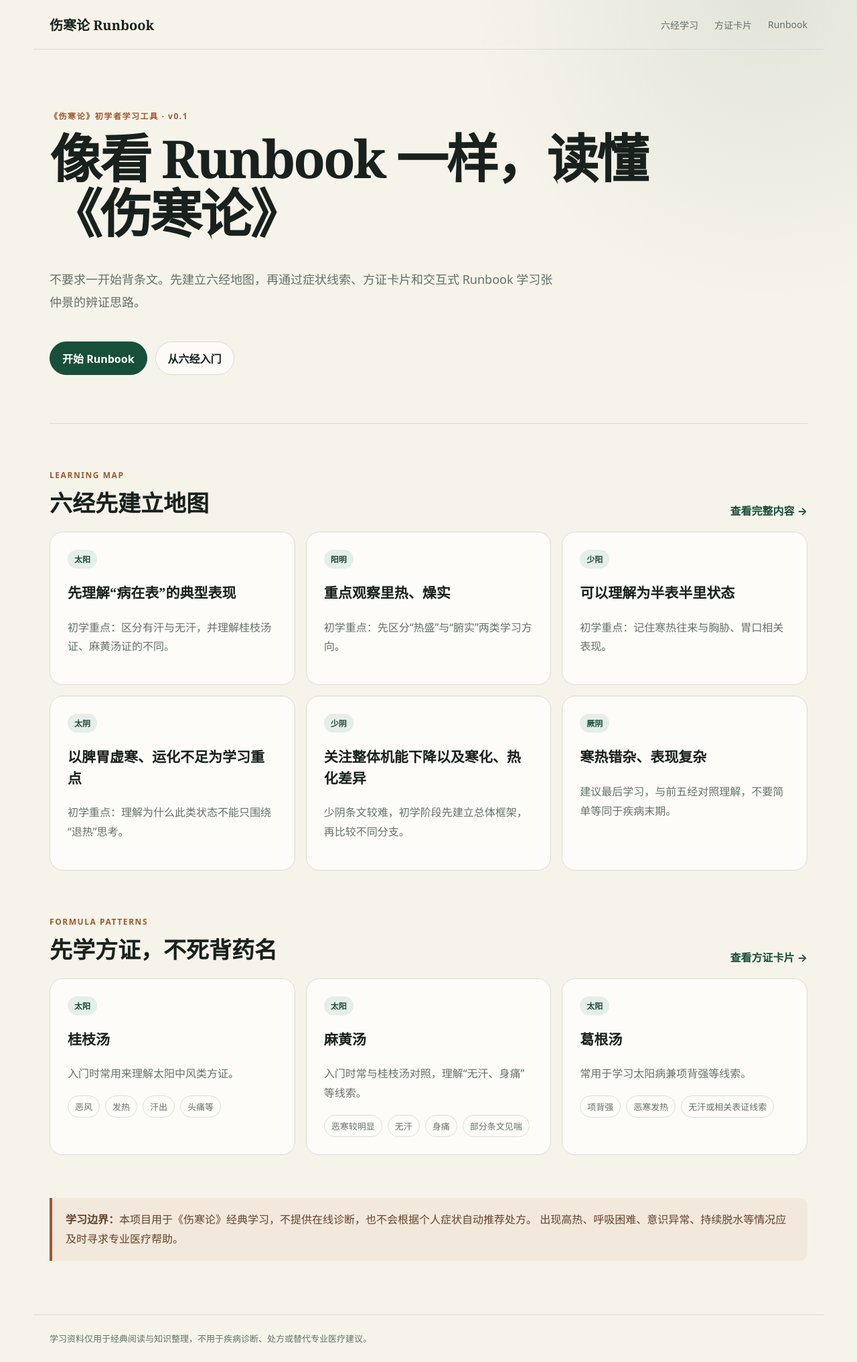
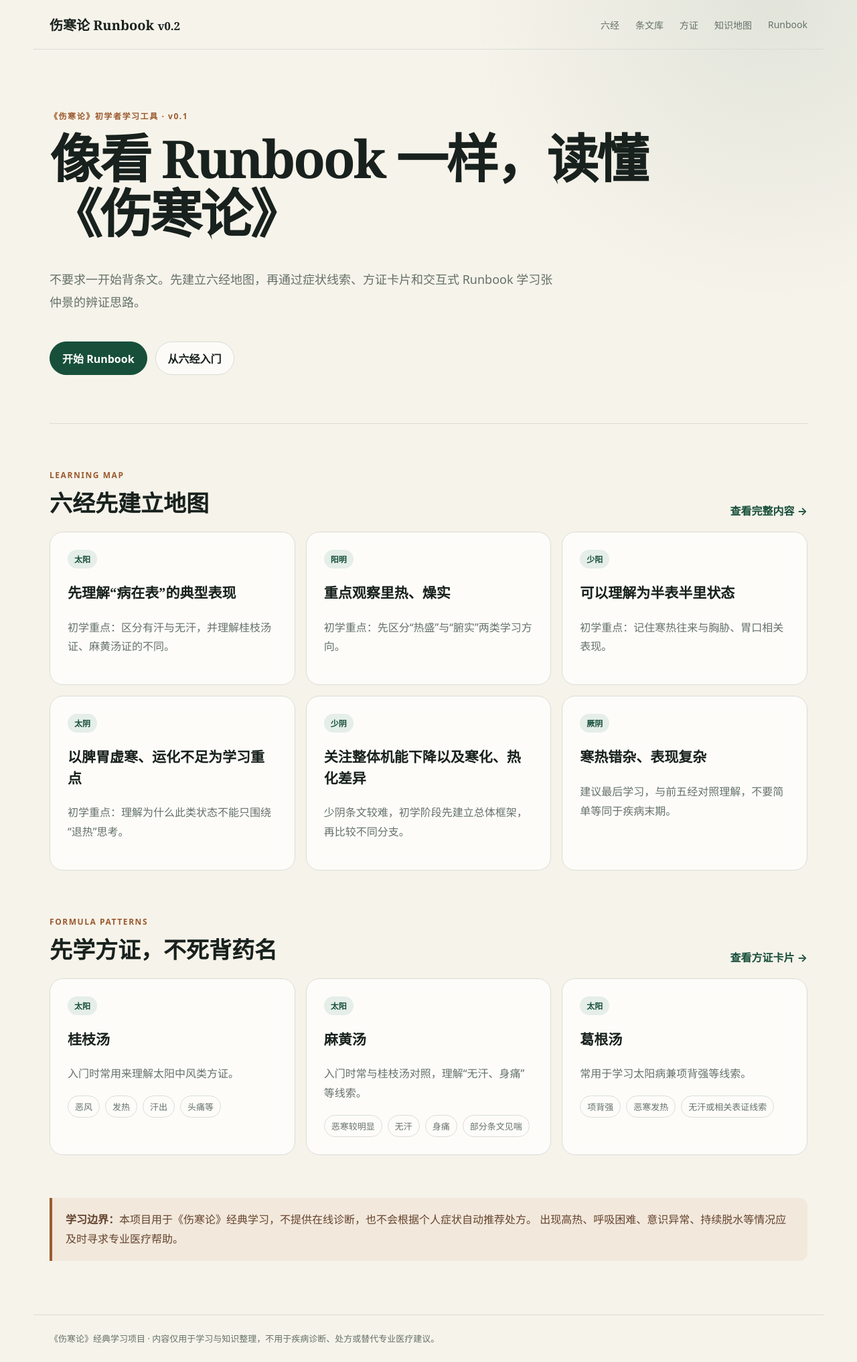
Before and after one commit to boxker/shanghan-runbook, a Next.js app: page / in a window 1280 px wide. Shown: the whole page at 67% size. Built offline with nearby package versions, Linux system fonts and the light colour scheme.

Commit message:
feat(v0.2): add knowledge navigation

```diff
--- a/app/layout.tsx
+++ b/app/layout.tsx
@@ -4,7 +4,7 @@ import "./globals.css";
 
 export const metadata: Metadata = {
   title: "伤寒论 Runbook",
-  description: "面向初学者的《伤寒论》学习 Web 与 Runbook 手册",
+  description: "面向初学者的《伤寒论》学习 Web、条文知识库与 Runbook 手册",
 };
 
 export default function RootLayout({
@@ -14,16 +14,18 @@ export default function RootLayout({
     <html lang="zh-CN">
       <body>
         <header className="topbar">
-          <Link className="brand" href="/">伤寒论 Runbook</Link>
+          <Link className="brand" href="/">伤寒论 Runbook <small>v0.2</small></Link>
           <nav>
-            <Link href="/learn">六经学习</Link>
-            <Link href="/formulas">方证卡片</Link>
+            <Link href="/learn">六经</Link>
+            <Link href="/clauses">条文库</Link>
+            <Link href="/formulas">方证</Link>
+            <Link href="/map">知识地图</Link>
             <Link href="/runbook">Runbook</Link>
           </nav>
         </header>
         <main className="shell">{children}</main>
         <footer className="footer">
-          学习资料仅用于经典阅读与知识整理，不用于疾病诊断、处方或替代专业医疗建议。
+          《伤寒论》经典学习项目 · 内容仅用于学习与知识整理，不用于疾病诊断、处方或替代专业医疗建议。
         </footer>
       </body>
     </html>
```
